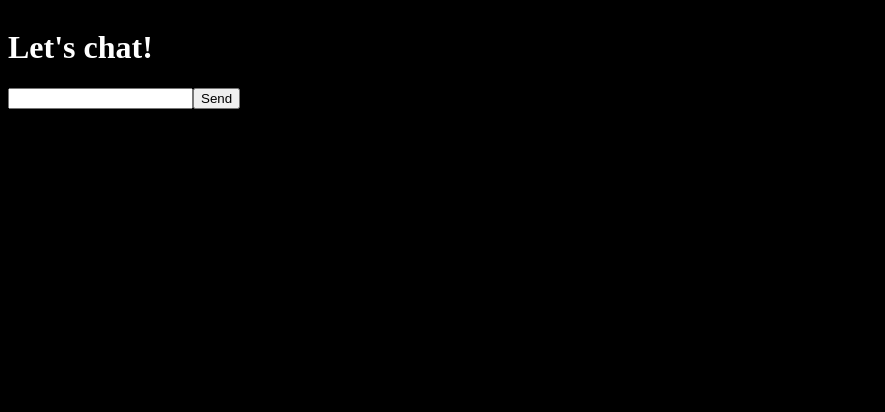
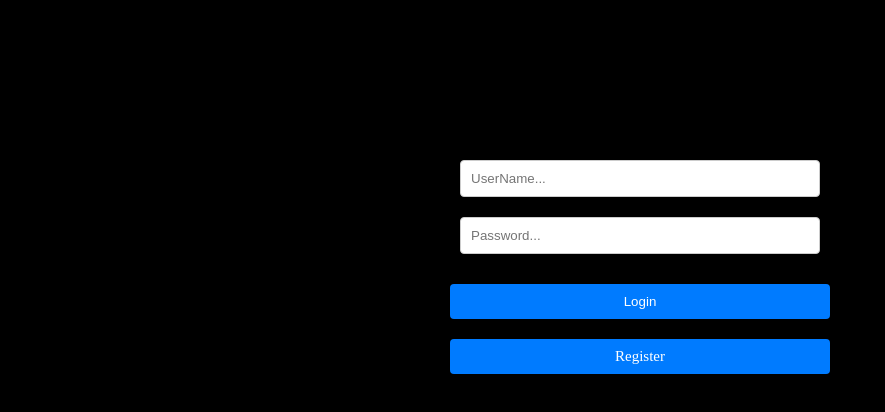
Before and after one commit to IMADDABLIGI/Full-Stack-Api-Authentication-Project, a React (Create React App) app in the folder frontend/: page / in a window 1280 px wide. Shown: the top 412 px of the page, without its empty margins (0-885 px from the left). Built offline with nearby package versions, Linux system fonts and the light colour scheme.

Commit message:
refactor(Authentication): Fix Problem of ProtectedRoute not working

```diff
--- a/frontend/src/App.jsx
+++ b/frontend/src/App.jsx
@@ -2,7 +2,6 @@ import { React } from 'react'
 import { createBrowserRouter, Navigate, RouterProvider } from 'react-router-dom';
 import {ProtectedRoute} from './Authentication/ProtectedRoute';
 import Login from "./Authentication/Login"
-// import Register from "./pages/Register"
 import Register from "./Authentication/Register"
 import Home from "./pages/Home"
 import NotFound from "./pages/NotFound"
@@ -15,12 +14,12 @@ function Logout() {
 const route = createBrowserRouter([
   {
     path: "/",
-    element: <ProtectedRoute child={<Home />} />,
+    element: <ProtectedRoute child={<Home />} case={"Home"} />,
     errorElement : <NotFound />
   },
   {
     path: "/login",
-    element: <ProtectedRoute child={<Login />} />,
+    element: <ProtectedRoute child={<Login />} case={"Login"}/>,
   },
   {
     path: "/register",
--- a/frontend/src/Authentication/ProtectedRoute.jsx
+++ b/frontend/src/Authentication/ProtectedRoute.jsx
@@ -3,12 +3,13 @@ import { Navigate } from 'react-router-dom';
 import { jwtDecode } from "jwt-decode";
 import api from '../api';
 import { ACCESS_TOKEN, REFRESH_TOKEN } from '../constants';
+import Login from "./Login";
 
 const ProfileContext = createContext();
 
 export default ProfileContext;
 
-export const ProtectedRoute = ({ child }) => {
+export const ProtectedRoute = ({ child, case:caseProp }) => {
     const [user, setUser] = useState(null);
     const [socket, setSocket] = useState(null);
     const [isAuthorized, setIsAuthorized] = useState(null);
@@ -32,6 +33,7 @@ export const ProtectedRoute = ({ child }) => {
 
         const auth = async () => {
             const token = localStorage.getItem(ACCESS_TOKEN);
+            console.log("inside auth()")
 
             if (!token) {
                 setIsAuthorized(false);
@@ -48,11 +50,11 @@ export const ProtectedRoute = ({ child }) => {
                 setIsAuthorized(true);
             }
         };
-        if (user)
+        if (caseProp === 'Home')
             auth()
         else
             setIsAuthorized(true);
-    }, [user]);
+    }, []);
 
     const userInfoData = {
         user,
@@ -66,7 +68,7 @@ export const ProtectedRoute = ({ child }) => {
     }
     return (
         <ProfileContext.Provider value={userInfoData}>
-            {isAuthorized ? child : <Navigate to="/login" />}
+            {isAuthorized ? child : <Login />}
         </ProfileContext.Provider>
     );
 }
--- a/frontend/src/Authentication/Register.jsx
+++ b/frontend/src/Authentication/Register.jsx
@@ -5,6 +5,7 @@ import "../styles/Form.css"
 
 function Register() {
 
+    localStorage.clear()
     const navigate = useNavigate();
     const [username, setUserName] = useState("")
     const [password, setPassword] = useState("")
```
